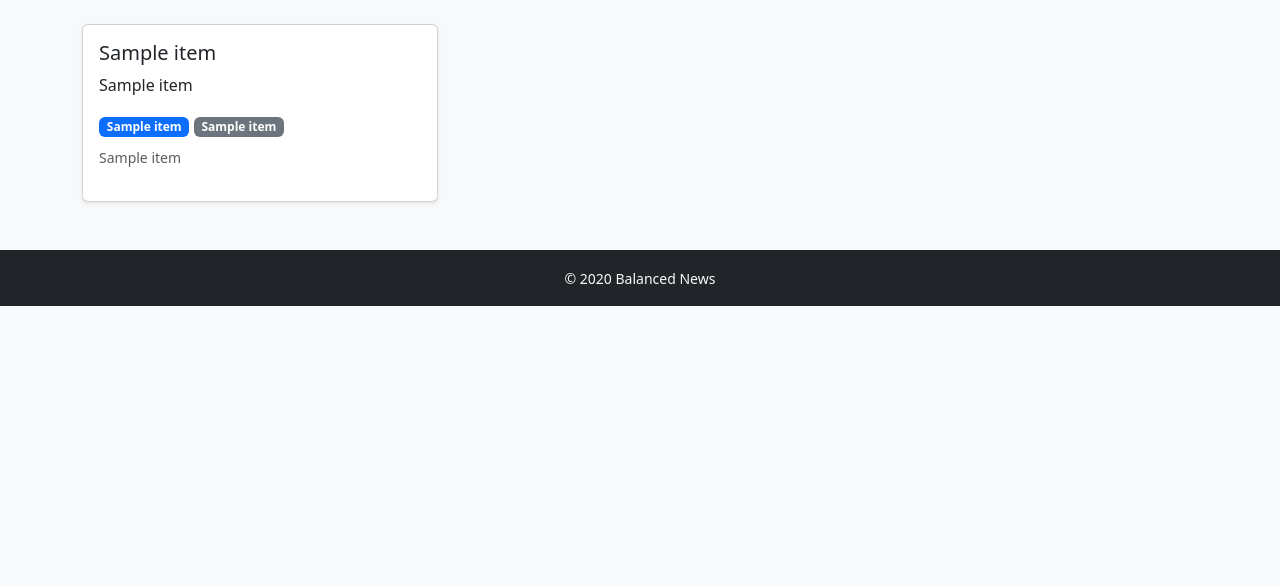
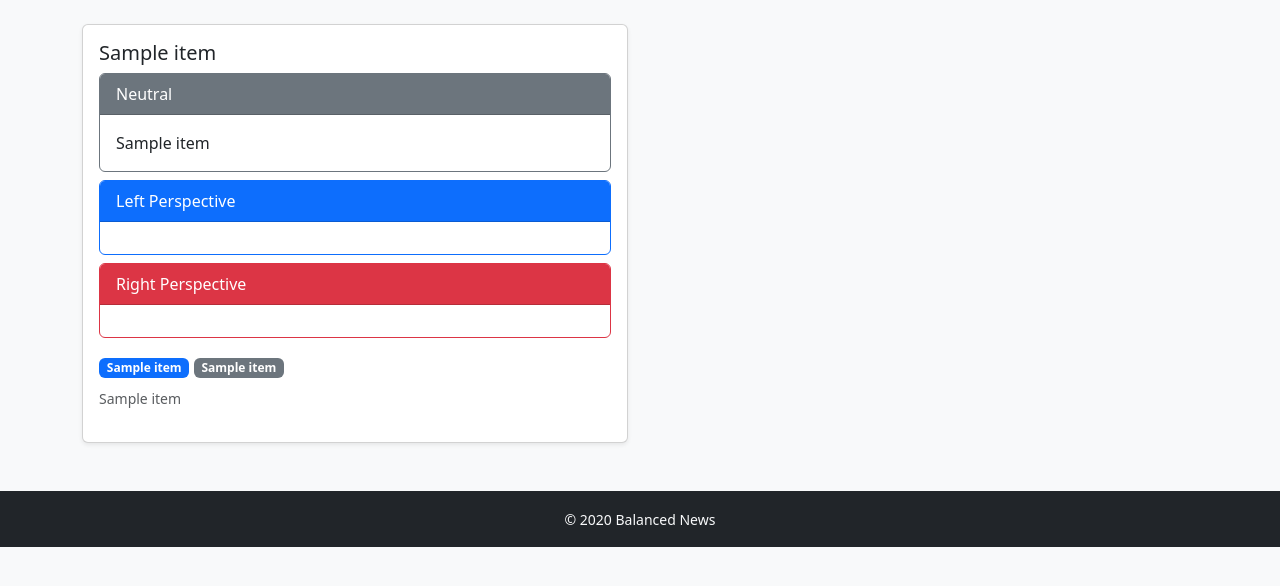
Before and after one commit to Arcy633/balanced-news, a Flask app: template templates/index.html in a window 1280 px wide. Shown: the part 56-642 px from the top of the page. Run offline with Flask 3, Linux system fonts and the light colour scheme; the template is opened without the code that fills it: most values are stand-ins (such as "Sample title", 1, 10 or a date in 2020).

Commit message:
Update index.html

```diff
--- a/templates/index.html
+++ b/templates/index.html
@@ -18,19 +18,39 @@
 <div class="container py-4">
     <div class="row g-4">
         {% for item in news_items %}
-        <div class="col-md-4">
-            <div class="card shadow-sm h-100">
+        <div class="col-md-6">
+            <div class="card shadow-sm">
                 {% if item[6] %}
                 <img src="{{ item[6] }}" class="card-img-top" alt="News Image" style="object-fit: cover; height: 200px;">
                 {% endif %}
-                <div class="card-body d-flex flex-column">
+                <div class="card-body">
                     <h5 class="card-title">{{ item[1] }}</h5>
-                    <p class="card-text" style="white-space: pre-line;">{{ item[2] }}</p>
-                    <div class="mt-auto">
-                        <span class="badge bg-primary">{{ item[3] }}</span>
-                        <span class="badge bg-secondary">{{ item[4] }}</span>
-                        <p class="text-muted mt-2"><small>{{ item[5] }}</small></p>
+
+                    {% set parts = item[2].split('\n') %}
+                    <div class="mb-3">
+                        <div class="card mb-2 border-secondary">
+                            <div class="card-header bg-secondary text-white">Neutral</div>
+                            <div class="card-body">
+                                {{ parts[0] if parts|length > 0 else "" }}
+                            </div>
+                        </div>
+                        <div class="card mb-2 border-primary">
+                            <div class="card-header bg-primary text-white">Left Perspective</div>
+                            <div class="card-body">
+                                {{ parts[1] if parts|length > 1 else "" }}
+                            </div>
+                        </div>
+                        <div class="card mb-2 border-danger">
+                            <div class="card-header bg-danger text-white">Right Perspective</div>
+                            <div class="card-body">
+                                {{ parts[2] if parts|length > 2 else "" }}
+                            </div>
+                        </div>
                     </div>
+
+                    <span class="badge bg-primary">{{ item[3] }}</span>
+                    <span class="badge bg-secondary">{{ item[4] }}</span>
+                    <p class="text-muted mt-2"><small>{{ item[5] }}</small></p>
                 </div>
             </div>
         </div>
```
